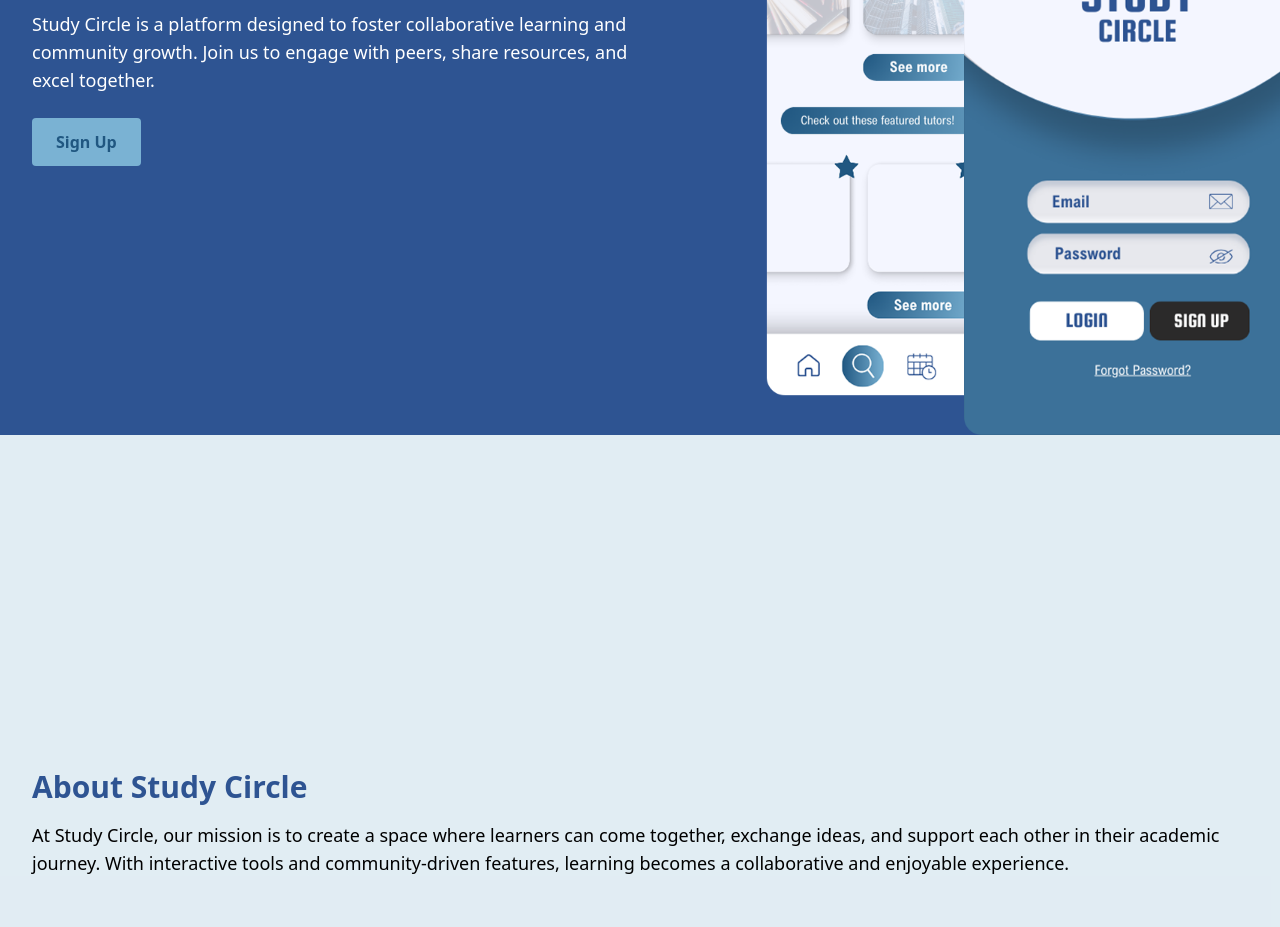
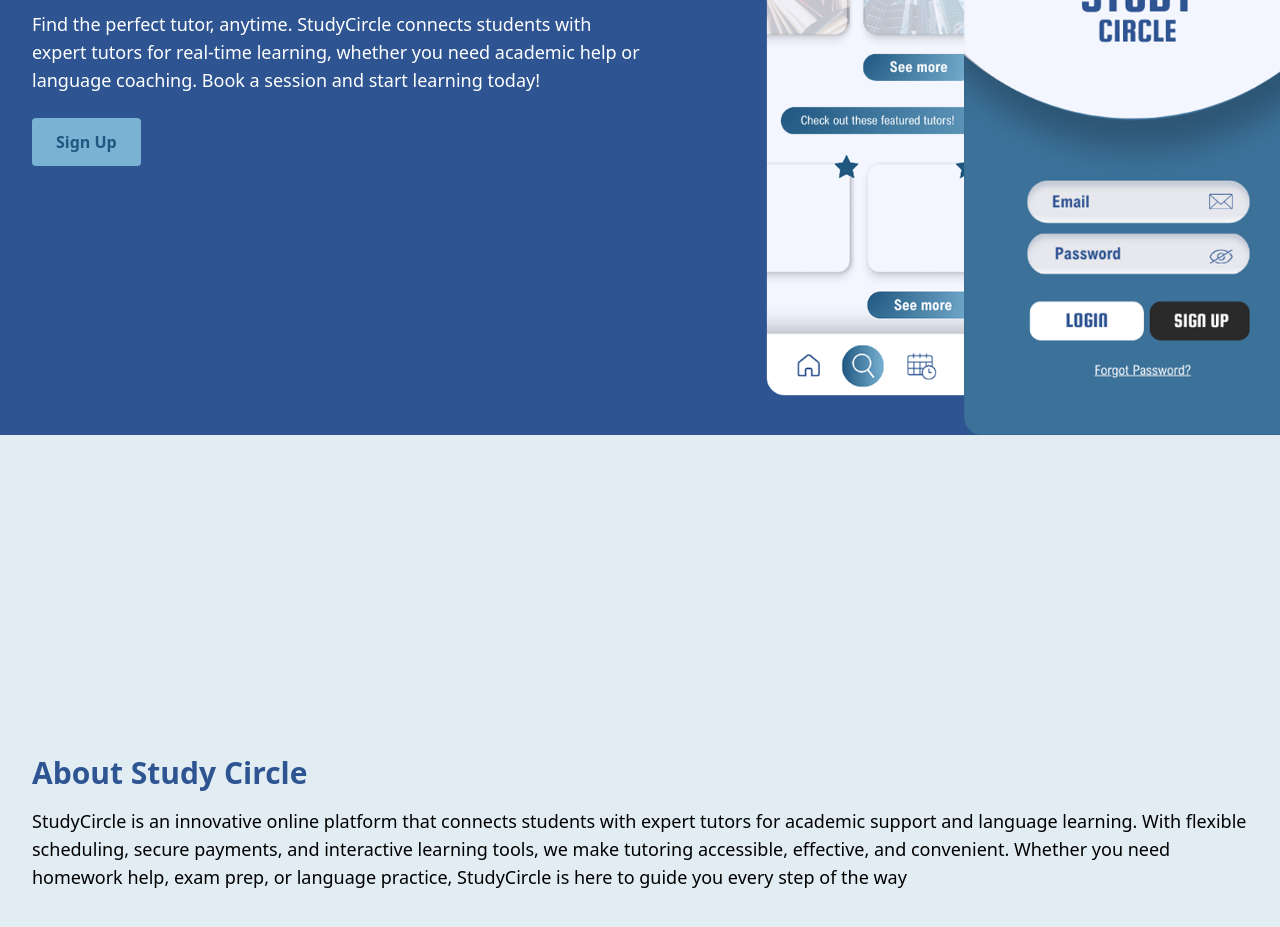
Before and after one commit to deymdaniel/Study-Circle, a plain HTML site: page index.html in a window 1280 px wide. Shown: the part 395-1322 px from the top of the page. Drawn offline with nearby package versions, Linux system fonts and the light colour scheme.

Commit message:
updated app descriptions

```diff
--- a/index.html
+++ b/index.html
@@ -96,9 +96,7 @@
               Learn together. Grow forever.
             </h1>
             <p class="mb-6 text-lg">
-              Study Circle is a platform designed to foster collaborative
-              learning and community growth. Join us to engage with peers, share
-              resources, and excel together.
+              Find the perfect tutor, anytime. StudyCircle connects students with expert tutors for real-time learning, whether you need academic help or language coaching. Book a session and start learning today!
             </p>
             <button
               id="signupButton"
@@ -129,10 +127,7 @@
             About Study Circle
           </h2>
           <p class="text-lg mb-6">
-            At Study Circle, our mission is to create a space where learners can
-            come together, exchange ideas, and support each other in their
-            academic journey. With interactive tools and community-driven
-            features, learning becomes a collaborative and enjoyable experience.
+            StudyCircle is an innovative online platform that connects students with expert tutors for academic support and language learning. With flexible scheduling, secure payments, and interactive learning tools, we make tutoring accessible, effective, and convenient. Whether you need homework help, exam prep, or language practice, StudyCircle is here to guide you every step of the way
           </p>
         </div>
       </section>
```
